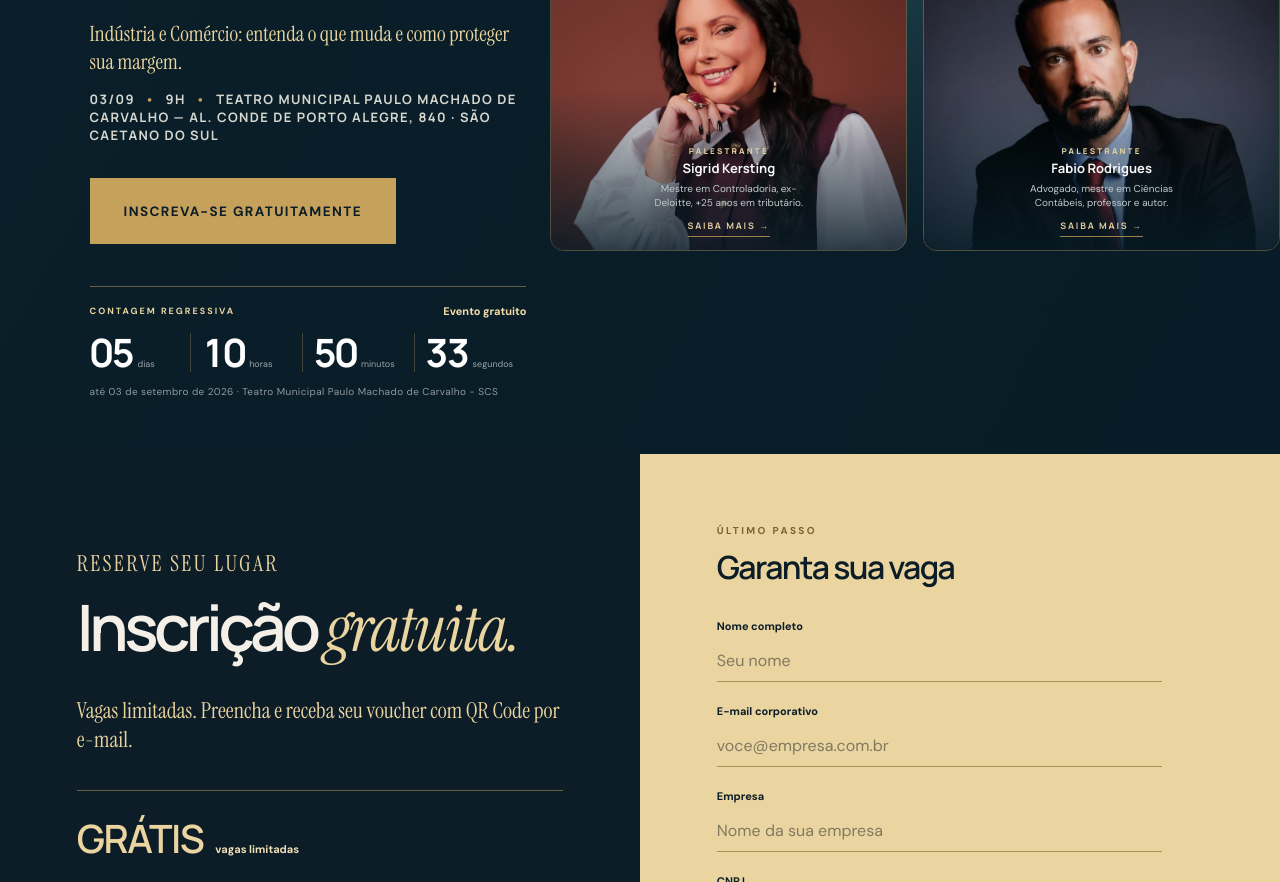
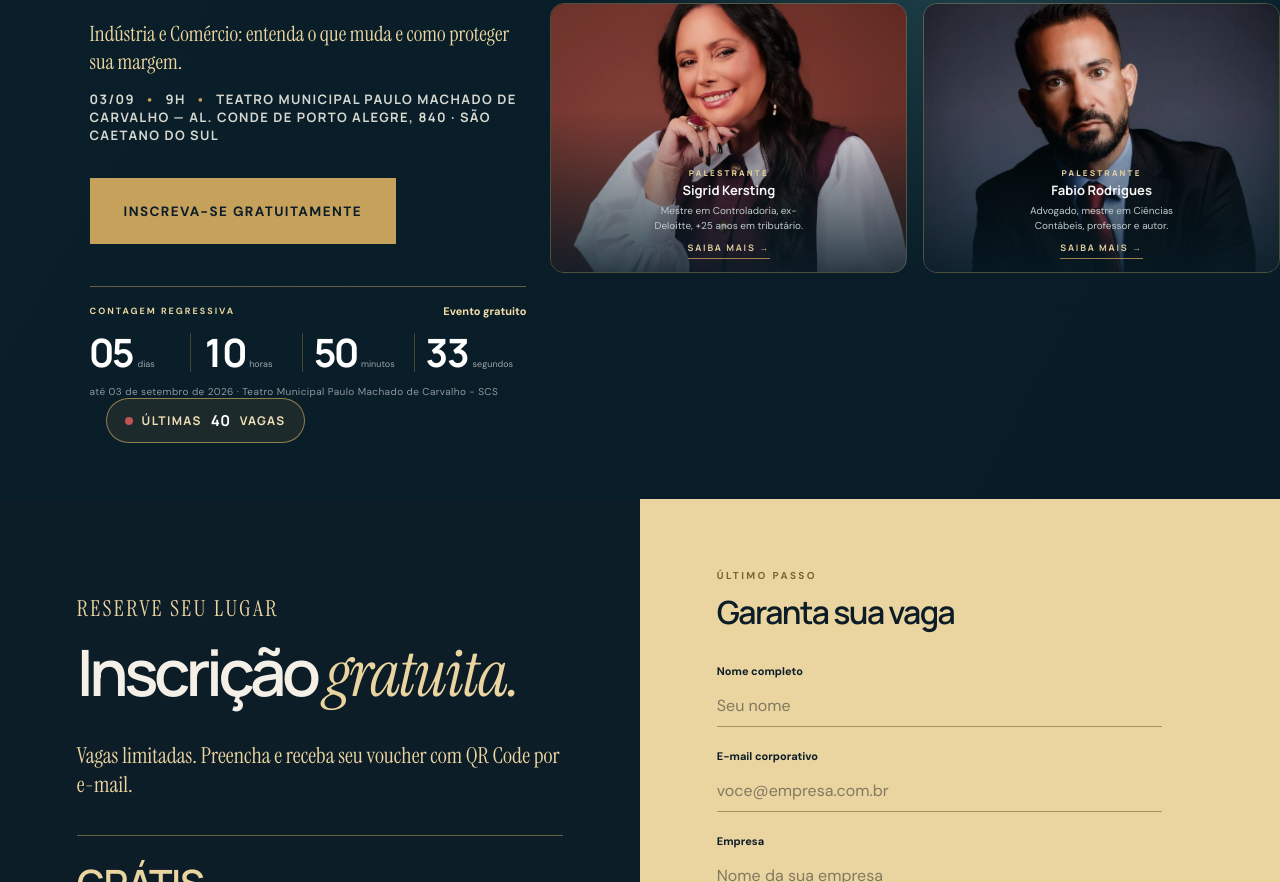
Before and after one commit to guilhermerampazzo/elias-evento-renan, a website: page index.html in a window 1280 px wide. Shown: the part 706-1588 px from the top of the page. Drawn offline with Linux system fonts and the light colour scheme.

Commit message:
Selo de escassez ultimas vagas no hero

```diff
--- a/index.html
+++ b/index.html
@@ -26,6 +26,7 @@
         <p class="hero-deck">Indústria e Comércio: entenda o que muda e como proteger sua margem.</p>
         <p class="hero-meta">03/09 <span>•</span> 9h <span>•</span> Teatro Municipal Paulo Machado de Carvalho — Al. Conde de Porto Alegre, 840 · São Caetano do Sul</p>
         <a class="button button-gold" href="#inscricao">INSCREVA-SE GRATUITAMENTE</a>
+        <span class="scarcity-badge" data-scarcity><i aria-hidden="true"></i>Últimas <strong data-remaining>40</strong> vagas</span>
       </div>
       <div class="hero-visual">
         <div class="hero-trio">
--- a/styles.css
+++ b/styles.css
@@ -343,3 +343,11 @@ h1,h2,h3,p{margin-top:0}
 .registration-compact .spots-line{margin-top:36px}
 .registration-compact .registration-message:after{display:none}
 @media(max-width:900px){.hero-compact{grid-template-columns:1fr}.hero-compact .hero-copy{padding:0 20px}.hero-compact .hero-visual{min-height:420px;order:-1}.hero-trio{grid-template-rows:1fr 1fr}.hero-trio figcaption p{display:none}.hero-trio figcaption{bottom:20px}}
+
+/* ---- Selo de escassez ---- */
+.scarcity-badge{display:inline-flex;align-items:center;gap:9px;margin-left:16px;padding:11px 18px;border:1px solid rgba(198,161,92,.7);border-radius:999px;background:rgba(198,161,92,.1);color:#f0dfb7;font:700 12px Manrope;letter-spacing:1.4px;text-transform:uppercase;vertical-align:middle}
+.scarcity-badge i{width:8px;height:8px;border-radius:50%;background:#e35d5d;animation:scarcity-blink 1.2s ease-in-out infinite;flex:none}
+.scarcity-badge strong{color:#fff;font-size:15px;letter-spacing:.4px}
+@keyframes scarcity-blink{0%,100%{opacity:1}50%{opacity:.25}}
+@media(prefers-reduced-motion:reduce){.scarcity-badge i{animation:none}}
+@media(max-width:560px){.scarcity-badge{display:flex;margin:14px 0 0;justify-content:center}}
```
